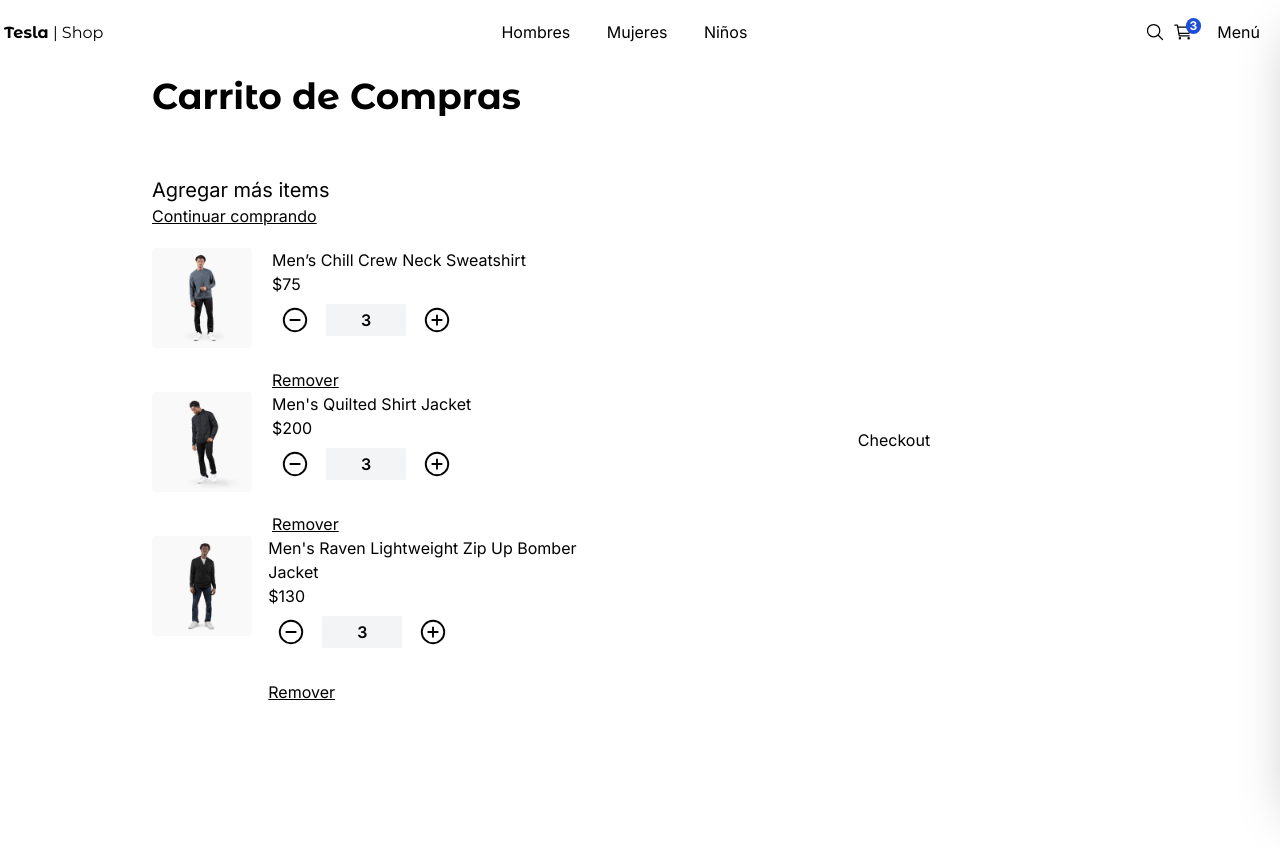
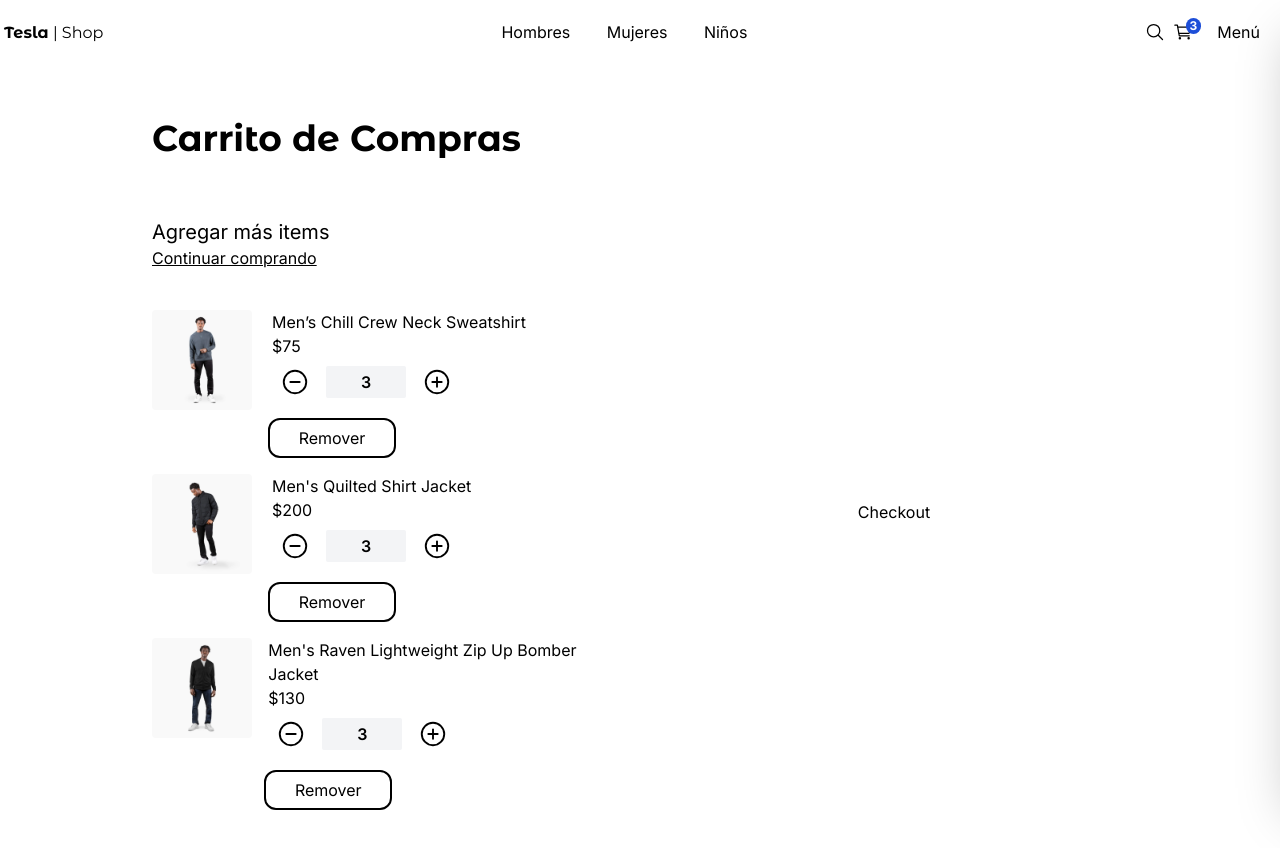
Before and after one commit to edgjoa-dev/ecomerce-tesla, a Next.js app: page /cart in a window 1280 px wide. Shown: the top 848 px of the page. Built offline with nearby package versions, Linux system fonts and the light colour scheme.

Commit message:
TES-214 | TopMenu: Se configuro TopMenu con posición stivky top 0 para que al hacer scroll la barra de navegación se quede siempre arriba con un filtro de blur como background

```diff
--- a/src/app/(shop)/cart/page.tsx
+++ b/src/app/(shop)/cart/page.tsx
@@ -14,7 +14,7 @@ const productsCart = [
 export default function Cart() {
     return (
         <section className="flex justify-center items-center mb-72 h-[600px] w-full px-10  sm:px-0" >
-            <div className="flex flex-col w-[1000px] p-3">
+            <div className="flex flex-col w-[1000px] p-3 mt-36">
 
                 <Title title={'Carrito de Compras'} subtitle={''} className={''} />
 
@@ -28,7 +28,7 @@ export default function Cart() {
                         {/* Items cart */}
                         {
                             productsCart.map(({ slug, images, title, price }) => (
-                                <section key={slug} className='flex'>
+                                <section key={slug} className='flex mt-5'>
                                     <div>
                                         <Image
                                             src={`/products/${images[0]}`}
@@ -41,10 +41,10 @@ export default function Cart() {
                                         <p>{title}</p>
                                         <p>${price}</p>
                                         <QuantitySelector quantity={3} />
-
-                                        <button className='underline mt-3'>
+                                        <button className='rounded-lg outline outline-2 outline-offset-2 p-1 w-[120px] mt-1 hover:bg-gray-100 hover:underline hover:outline-none'>
                                             Remover
                                         </button>
+
                                     </div>
                                 </section>
                             ))
--- a/src/components/ui/top-menu/TopMenu.tsx
+++ b/src/components/ui/top-menu/TopMenu.tsx
@@ -10,7 +10,7 @@ export const TopMenu = () => {
     const openSideMenu = useUiStore(state => state.openSideMenu);
 
     return(
-        <nav className=' flex justify-between items-center w-full p-1'>
+        <nav className=' flex justify-between items-center w-full p-1 sticky top-0 z-10 backdrop-blur-md'>
             {/* LOGO */}
             <div>
                 <Link href='/' className={`${titleFont.className}`} >  <span className='font-bold' > Tesla </span>| Shop </Link>
```
